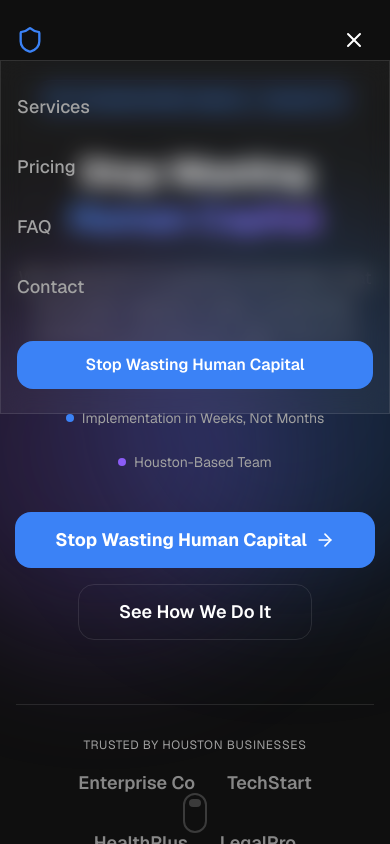
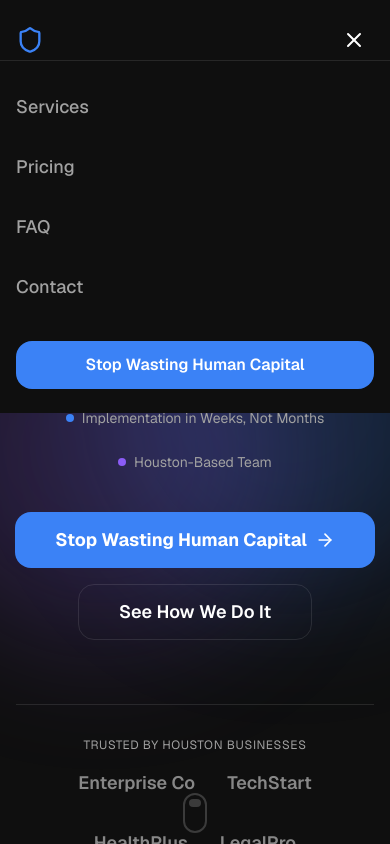
Before and after one commit to adodson9999/cybersecurity-NordWacht_01, a Next.js app: page / in a window 390 px wide. Both pictures are taken after a click on the button "Open menu". Shown: the top 844 px of the page. Built offline with nearby package versions, Linux system fonts and the light colour scheme.

Commit message:
style: switch mobile menu background to solid color
Improve menu visibility by using opaque background.

```diff
--- a/components/nav-bar.tsx
+++ b/components/nav-bar.tsx
@@ -85,7 +85,7 @@ export function NavBar() {
             animate={{ opacity: 1, height: "auto" }}
             exit={{ opacity: 0, height: 0 }}
             transition={{ duration: 0.2 }}
-            className="glass border-t border-border md:hidden"
+            className="bg-background border-t border-border md:hidden"
           >
             <Container className="py-6">
               <div className="flex flex-col gap-4">
```
